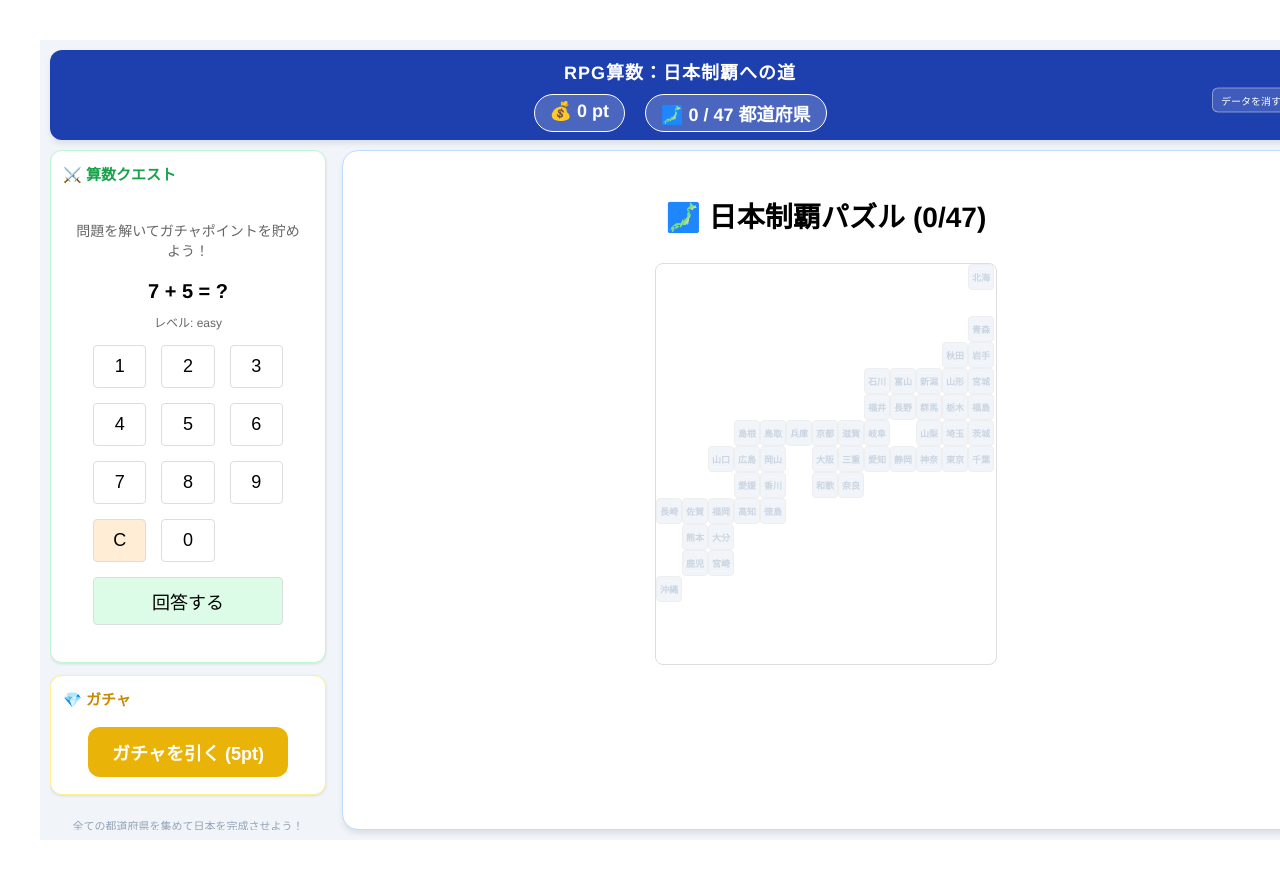
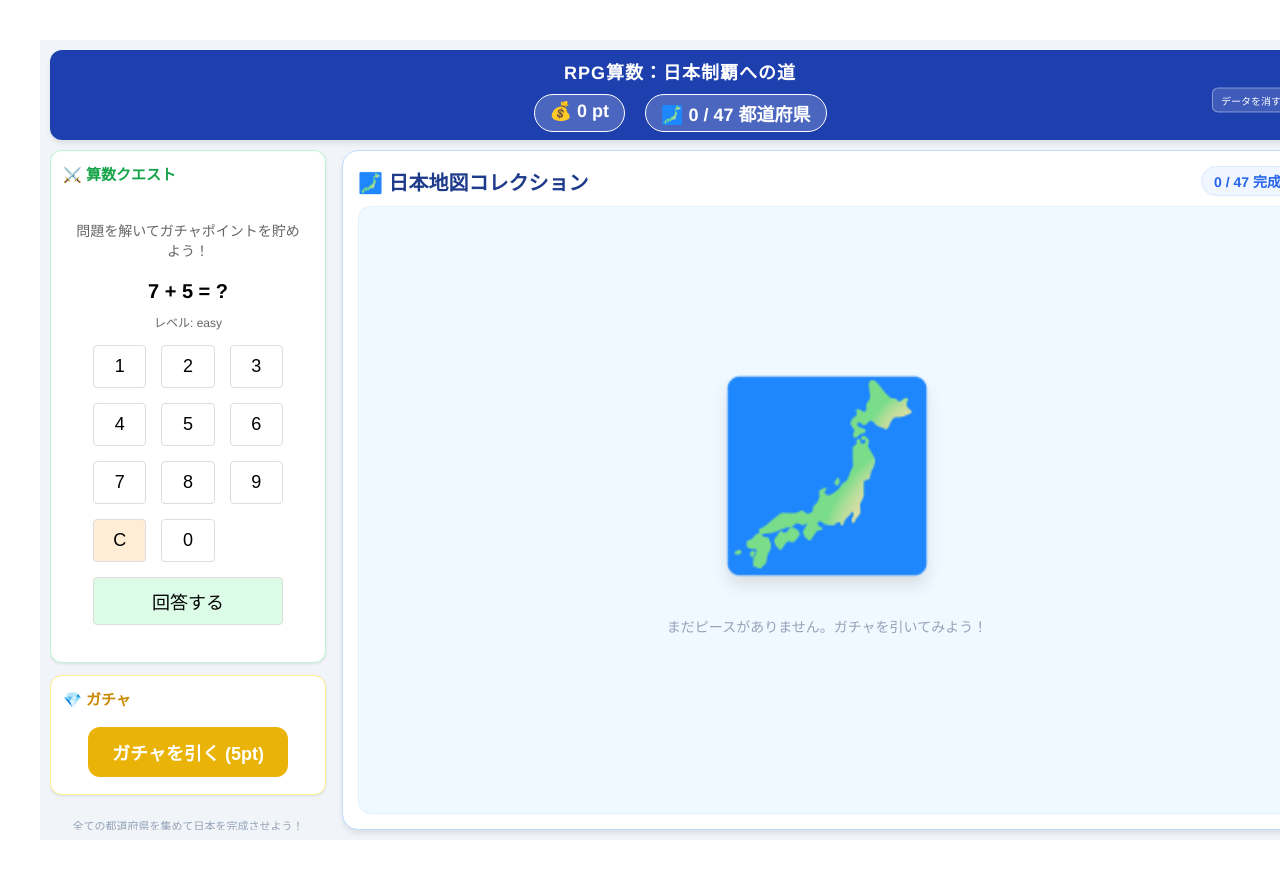
Before and after one commit to kotani6053/manaho0610, a React (Vite) app: page / in a window 1280 px wide. Shown: the top 878 px of the page. Built offline with nearby package versions, Linux system fonts and the light colour scheme; the HTML template or start-up script is replaced by a standard one.

Commit message:
Update MapCollection.jsx

```diff
--- a/src/components/MapCollection.jsx
+++ b/src/components/MapCollection.jsx
@@ -1,58 +1,106 @@
 import React from 'react';
 
-const PREFECTURE_DATA = [
-  { name: "北海道", x: 10, y: 0 }, { name: "青森県", x: 10, y: 2 }, { name: "岩手県", x: 10, y: 3 },
-  { name: "秋田県", x: 9, y: 3 }, { name: "宮城県", x: 10, y: 4 }, { name: "山形県", x: 9, y: 4 },
-  { name: "福島県", x: 10, y: 5 }, { name: "茨城県", x: 10, y: 6 }, { name: "栃木県", x: 9, y: 5 },
-  { name: "群馬県", x: 8, y: 5 }, { name: "埼玉県", x: 9, y: 6 }, { name: "千葉県", x: 10, y: 7 },
-  { name: "東京都", x: 9, y: 7 }, { name: "神奈川県", x: 8, y: 7 }, { name: "新潟県", x: 8, y: 4 },
-  { name: "富山県", x: 7, y: 4 }, { name: "石川県", x: 6, y: 4 }, { name: "福井県", x: 6, y: 5 },
-  { name: "山梨県", x: 8, y: 6 }, { name: "長野県", x: 7, y: 5 }, { name: "岐阜県", x: 6, y: 6 },
-  { name: "静岡県", x: 7, y: 7 }, { name: "愛知県", x: 6, y: 7 }, { name: "三重県", x: 5, y: 7 },
-  { name: "滋賀県", x: 5, y: 6 }, { name: "京都府", x: 4, y: 6 }, { name: "大阪府", x: 4, y: 7 },
-  { name: "兵庫県", x: 3, y: 6 }, { name: "奈良県", x: 5, y: 8 }, { name: "和歌山県", x: 4, y: 8 },
-  { name: "鳥取県", x: 2, y: 6 }, { name: "島根県", x: 1, y: 6 }, { name: "岡山県", x: 2, y: 7 },
-  { name: "広島県", x: 1, y: 7 }, { name: "山口県", x: 0, y: 7 }, { name: "徳島県", x: 2, y: 9 },
-  { name: "香川県", x: 2, y: 8 }, { name: "愛媛県", x: 1, y: 8 }, { name: "高知県", x: 1, y: 9 },
-  { name: "福岡県", x: 0, y: 9 }, { name: "佐賀県", x: -1, y: 9 }, { name: "長崎県", x: -2, y: 9 },
-  { name: "熊本県", x: -1, y: 10 }, { name: "大分県", x: 0, y: 10 }, { name: "宮崎県", x: 0, y: 11 },
-  { name: "鹿児島県", x: -1, y: 11 }, { name: "沖縄県", x: -2, y: 12 },
-];
+function MapCollection({ obtained }) {
+  // 都道府県を視覚的に大きく見せるためのコンテナ
+  return (
+    <div style={{
+      width: '100%',
+      height: '100%',
+      display: 'flex',
+      flexDirection: 'column',
+      position: 'relative'
+    }}>
+      <div style={{
+        display: 'flex',
+        justifyContent: 'space-between',
+        alignItems: 'center',
+        marginBottom: '10px'
+      }}>
+        <h2 style={{ margin: 0, fontSize: '20px', color: '#1e3a8a' }}>🗾 日本地図コレクション</h2>
+        <div style={{
+          padding: '4px 12px',
+          backgroundColor: '#eff6ff',
+          borderRadius: '20px',
+          fontSize: '14px',
+          fontWeight: 'bold',
+          color: '#2563eb',
+          border: '1px solid #dbeafe'
+        }}>
+          {obtained.length} / 47 完成
+        </div>
+      </div>
 
-function MapCollection({ obtained = [] }) {
-  const GRID_SIZE = 26;
+      <div style={{
+        flex: 1,
+        width: '100%',
+        backgroundColor: '#f0f9ff', // 海をイメージした薄い青
+        borderRadius: '12px',
+        display: 'flex',
+        justifyContent: 'center',
+        alignItems: 'center',
+        position: 'relative',
+        overflow: 'hidden',
+        border: '1px solid #e0f2fe'
+      }}>
+        {/* 実際の地図SVGを使用する場合、ここが 100% で広がります。
+            今は仮の巨大アイコンとリストでサイズ感を出しています。
+        */}
+        <div style={{
+          width: '90%',
+          height: '90%',
+          display: 'flex',
+          flexDirection: 'column',
+          justifyContent: 'center',
+          alignItems: 'center',
+          gap: '20px'
+        }}>
+          {/* 地図のイメージを大きく配置 */}
+          <div style={{
+            fontSize: '180px',
+            filter: 'drop-shadow(0 10px 8px rgb(0 0 0 / 0.1))',
+            userSelect: 'none'
+          }}>
+            🗾
+          </div>
 
-  return (
-    <div style={{ textAlign: 'center' }}>
-      <h3>🗾 日本制覇パズル ({obtained.length}/47)</h3>
-      <div style={{ position: 'relative', width: '340px', height: '400px', margin: '0 auto', border: '1px solid #ddd', borderRadius: '8px' }}>
-        {PREFECTURE_DATA.map((pref) => {
-          const isOwned = obtained.some(o => o.startsWith(pref.name.substring(0, 2)));
-          return (
-            <div
-              key={pref.name}
-              style={{
-                position: 'absolute',
-                left: `${(pref.x + 2) * GRID_SIZE}px`,
-                top: `${pref.y * GRID_SIZE}px`,
-                width: `${GRID_SIZE - 2}px`,
-                height: `${GRID_SIZE - 2}px`,
-                backgroundColor: isOwned ? '#3b82f6' : '#f1f5f9',
-                color: isOwned ? '#fff' : '#cbd5e1',
-                fontSize: '9px',
-                fontWeight: 'bold',
-                display: 'flex',
-                alignItems: 'center',
-                justifyContent: 'center',
-                borderRadius: '4px',
-                border: '1px solid #eee'
-              }}
-            >
-              {pref.name.substring(0, 2)}
-            </div>
-          );
-        })}
+          {/* 獲得した都道府県のタグクラウド（地図の周りに散りばめるイメージ） */}
+          <div style={{
+            display: 'flex',
+            flexWrap: 'wrap',
+            gap: '6px',
+            justifyContent: 'center',
+            maxWidth: '100%',
+            overflowY: 'auto'
+          }}>
+            {obtained.length === 0 ? (
+              <p style={{ color: '#94a3b8', fontSize: '14px' }}>まだピースがありません。ガチャを引いてみよう！</p>
+            ) : (
+              obtained.map((name, index) => (
+                <span key={index} style={{
+                  padding: '4px 10px',
+                  backgroundColor: '#3b82f6',
+                  color: 'white',
+                  borderRadius: '6px',
+                  fontSize: '12px',
+                  fontWeight: 'bold',
+                  boxShadow: '0 2px 4px rgba(0,0,0,0.1)',
+                  animation: 'popIn 0.3s ease-out'
+                }}>
+                  {name}
+                </span>
+              ))
+            )}
+          </div>
+        </div>
       </div>
+
+      {/* アニメーション用のCSS */}
+      <style>{`
+        @keyframes popIn {
+          0% { transform: scale(0.5); opacity: 0; }
+          100% { transform: scale(1); opacity: 1; }
+        }
+      `}</style>
     </div>
   );
 }
```
